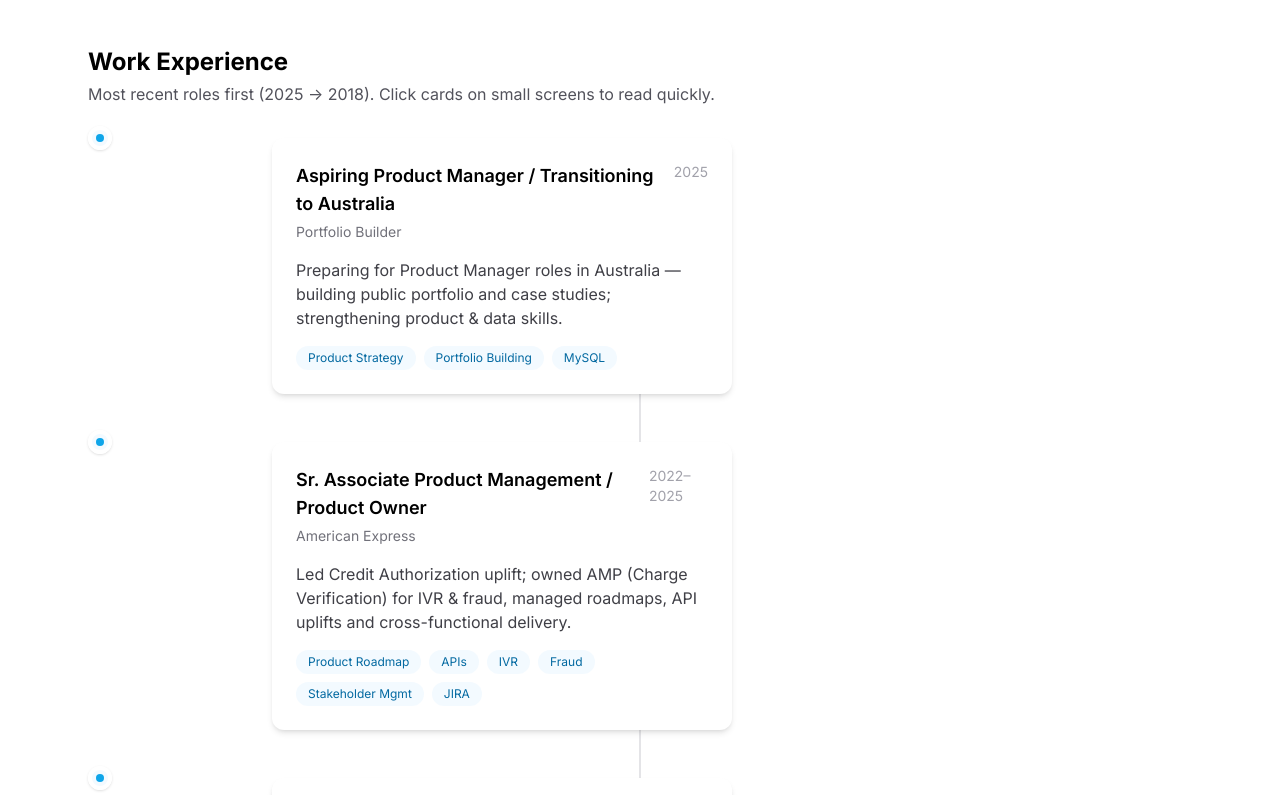
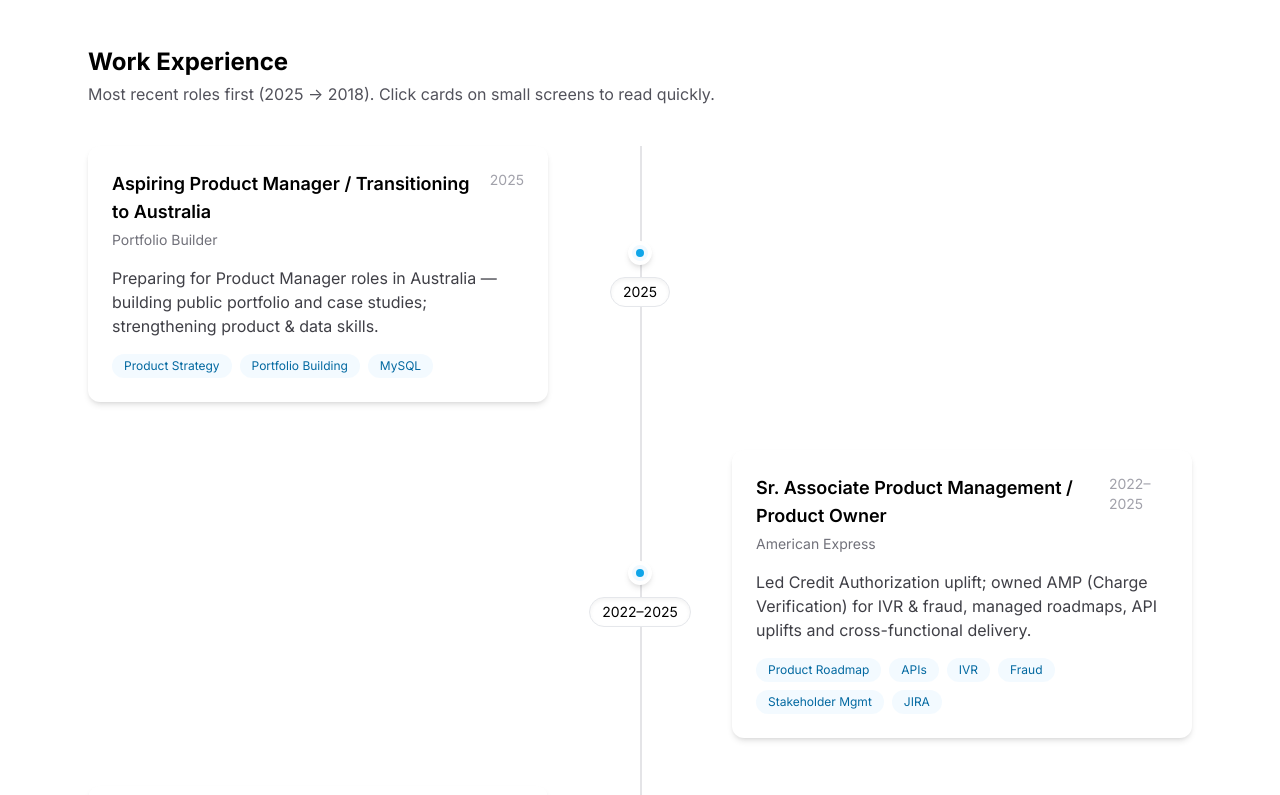
Before and after one commit to meenakshiv-pixel/meenakshi-portfolio, a Next.js app: page / in a window 1280 px wide. Shown: the part 1265-2060 px from the top of the page. Built offline with nearby package versions, Linux system fonts and the light colour scheme.

Commit message:
Fix timeline center alignment + alternate cards layout

```diff
--- a/pages/index.js
+++ b/pages/index.js
@@ -1,7 +1,4 @@
 // pages/index.js
-// Full single-file Next.js page for Meenakshi Verma portfolio
-// Timeline stacking fix: vertical line sits behind cards; cards & markers are above.
-
 import Head from "next/head";
 import React, { useState, useEffect } from "react";
 
@@ -41,12 +38,13 @@ const PROJECTS = [
     summary:
       "Delivered automation and UX improvements that increased adoption of digital tools and saved significant manual effort.",
     tags: ["Automation", "UX", "SQL"],
-    caseStudy: null, // no case study link
+    caseStudy: null,
   },
 ];
 
 const TIMELINE = [
   {
+    id: "t2025",
     year: 2025,
     title: "Aspiring Product Manager / Transitioning to Australia",
     org: "Portfolio Builder",
@@ -55,6 +53,7 @@ const TIMELINE = [
     skills: ["Product Strategy", "Portfolio Building", "MySQL"],
   },
   {
+    id: "t2022",
     year: "2022–2025",
     title: "Sr. Associate Product Management / Product Owner",
     org: "American Express",
@@ -63,6 +62,7 @@ const TIMELINE = [
     skills: ["Product Roadmap", "APIs", "IVR", "Fraud", "Stakeholder Mgmt", "JIRA"],
   },
   {
+    id: "t2021",
     year: 2021,
     title: "Assistant Product Specialist",
     org: "Ramboll",
@@ -71,6 +71,7 @@ const TIMELINE = [
     skills: ["Automation", "UX", "SQL"],
   },
   {
+    id: "t2018",
     year: "2018–2021",
     title: "Business Analyst — Warranty Excellence Monitor",
     org: "ATCS Inc",
@@ -99,6 +100,7 @@ const SKILLS = [
 
 export default function Index() {
   const [mobileNavOpen, setMobileNavOpen] = useState(false);
+
   useEffect(() => {
     const handler = (e) => {
       if (e.target.tagName === "A" && e.target.hash) {
@@ -118,31 +120,21 @@ export default function Index() {
     <>
       <Head>
         <title>Meenakshi Verma — Product Portfolio</title>
-        <meta
-          name="description"
-          content="Portfolio of Meenakshi Verma — Product Owner & aspiring Product Manager."
-        />
+        <meta name="description" content="Portfolio of Meenakshi Verma — Product Owner & aspiring Product Manager." />
         <link rel="preconnect" href="https://fonts.googleapis.com" />
         <link rel="preconnect" href="https://fonts.gstatic.com" crossOrigin="" />
-        <link
-          href="https://fonts.googleapis.com/css2?family=Inter:wght@300;400;600;700;800&display=swap"
-          rel="stylesheet"
-        />
+        <link href="https://fonts.googleapis.com/css2?family=Inter:wght@300;400;600;700;800&display=swap" rel="stylesheet" />
         <style>{`html { font-family: Inter, ui-sans-serif, system-ui, -apple-system, "Segoe UI", Roboto, "Helvetica Neue", Arial; }`}</style>
       </Head>
 
       <div className="min-h-screen bg-white">
         {/* NAV */}
-        <nav className="sticky top-0 z-40 bg-white/80 backdrop-blur border-b">
+        <nav className="sticky top-0 z-40 bg-white/90 backdrop-blur border-b">
           <div className="max-w-6xl mx-auto px-6">
             <div className="flex items-center justify-between h-14">
               <div className="flex items-center gap-4">
-                <a href="#about" className="font-semibold text-lg">
-                  {CONTACT.name}
-                </a>
-                <span className="text-sm text-zinc-500 hidden sm:inline">
-                  — {CONTACT.title}
-                </span>
+                <a href="#about" className="font-semibold text-lg">{CONTACT.name}</a>
+                <span className="text-sm text-zinc-500 hidden sm:inline">— {CONTACT.title}</span>
               </div>
 
               {/* Desktop menu */}
@@ -155,13 +147,9 @@ export default function Index() {
                 <a href="#contact" className="text-sm hover:underline px-2 py-1 rounded">Contact</a>
               </div>
 
-              {/* Mobile menu toggle */}
+              {/* mobile toggle */}
               <div className="md:hidden">
-                <button
-                  aria-label="Toggle menu"
-                  onClick={() => setMobileNavOpen((s) => !s)}
-                  className="p-2 rounded-md hover:bg-zinc-100"
-                >
+                <button aria-label="Toggle menu" onClick={() => setMobileNavOpen((s) => !s)} className="p-2 rounded-md hover:bg-zinc-100">
                   <svg width="20" height="20" viewBox="0 0 24 24" fill="none">
                     <path d="M4 6h16M4 12h16M4 18h16" stroke="#111827" strokeWidth="1.5" strokeLinecap="round" strokeLinejoin="round"/>
                   </svg>
@@ -170,7 +158,6 @@ export default function Index() {
             </div>
           </div>
 
-          {/* Mobile menu (vertical) */}
           {mobileNavOpen && (
             <div className="md:hidden border-t bg-white/95">
               <div className="px-6 py-4 flex flex-col gap-2">
@@ -191,15 +178,7 @@ export default function Index() {
             <div className="rounded-xl bg-white shadow-lg p-8 md:p-12 -mt-6">
               <div className="flex flex-col md:flex-row items-center gap-8">
                 <div className="flex-shrink-0">
-                  <img
-                    src="/profile.jpg"
-                    alt="Profile"
-                    onError={(e) => {
-                      e.currentTarget.onerror = null;
-                      e.currentTarget.src = "/profile.png";
-                    }}
-                    className="w-36 h-36 rounded-full object-cover shadow-md ring-4 ring-white"
-                  />
+                  <img src="/profile.jpg" alt="Profile" onError={(e)=>{e.currentTarget.onerror=null; e.currentTarget.src='/profile.png'}} className="w-36 h-36 rounded-full object-cover shadow-md ring-4 ring-white"/>
                 </div>
 
                 <div className="flex-1">
@@ -212,51 +191,21 @@ export default function Index() {
                   </p>
 
                   <div className="mt-6 flex flex-wrap gap-3">
-                    <a
-                      href={CONTACT.resume}
-                      className="inline-block px-4 py-2 bg-indigo-600 text-white rounded-lg shadow hover:bg-indigo-700"
-                      target="_blank"
-                      rel="noreferrer"
-                    >
-                      Download Resume
-                    </a>
-                    <a
-                      href={CONTACT.linkedin}
-                      className="inline-block px-4 py-2 border rounded-lg hover:bg-zinc-50"
-                      target="_blank"
-                      rel="noreferrer"
-                    >
-                      LinkedIn
-                    </a>
-                    <a
-                      href={`mailto:${CONTACT.email}`}
-                      className="inline-block px-4 py-2 border rounded-lg hover:bg-zinc-50"
-                    >
-                      Email
-                    </a>
+                    <a href={CONTACT.resume} className="inline-block px-4 py-2 bg-indigo-600 text-white rounded-lg shadow hover:bg-indigo-700" target="_blank" rel="noreferrer">Download Resume</a>
+                    <a href={CONTACT.linkedin} className="inline-block px-4 py-2 border rounded-lg hover:bg-zinc-50" target="_blank" rel="noreferrer">LinkedIn</a>
+                    <a href={`mailto:${CONTACT.email}`} className="inline-block px-4 py-2 border rounded-lg hover:bg-zinc-50">Email</a>
                   </div>
 
                   <div className="mt-6 grid grid-cols-2 md:grid-cols-4 gap-6 text-sm text-zinc-600">
-                    <div>
-                      <div className="text-xs">Years experience</div>
-                      <div className="font-semibold">8+</div>
-                    </div>
-                    <div>
-                      <div className="text-xs">Focus</div>
-                      <div className="font-semibold">Product Strategy</div>
-                    </div>
-                    <div>
-                      <div className="text-xs">Strength</div>
-                      <div className="font-semibold">Execution & Delivery</div>
-                    </div>
-                    <div>
-                      <div className="text-xs">Tools</div>
-                      <div className="font-semibold">JIRA, Visio, Tableau</div>
-                    </div>
+                    <div><div className="text-xs">Years experience</div><div className="font-semibold">8+</div></div>
+                    <div><div className="text-xs">Focus</div><div className="font-semibold">Product Strategy</div></div>
+                    <div><div className="text-xs">Strength</div><div className="font-semibold">Execution & Delivery</div></div>
+                    <div><div className="text-xs">Tools</div><div className="font-semibold">JIRA, Visio, Tableau</div></div>
                   </div>
                 </div>
               </div>
             </div>
+
             <div className="mt-6 overflow-hidden" aria-hidden>
               <svg viewBox="0 0 1200 60" className="w-full h-14" preserveAspectRatio="none">
                 <path d="M0,20 C300,70 900,-20 1200,30 L1200,60 L0,60 Z" fill="#f1fbff" />
@@ -274,22 +223,16 @@ export default function Index() {
                 {PROJECTS.map((p) => (
                   <div key={p.id} className="p-6 bg-white/5 rounded-2xl border border-white/10">
                     <h3 className="text-lg font-semibold">{p.title}</h3>
-                    <p className="mt-1 text-sm text-white/80">
-                      <strong>Role:</strong> {p.role}
-                    </p>
+                    <p className="mt-1 text-sm text-white/80"><strong>Role:</strong> {p.role}</p>
                     <p className="mt-4 text-white/80">{p.summary}</p>
 
                     <div className="mt-4 flex flex-wrap gap-2">
-                      {p.tags.map((t) => (
-                        <span key={t} className="text-xs bg-white/10 py-1 px-3 rounded-full">{t}</span>
-                      ))}
+                      {p.tags.map((t) => <span key={t} className="text-xs bg-white/10 py-1 px-3 rounded-full">{t}</span>)}
                     </div>
 
                     <div className="mt-4">
                       {p.caseStudy ? (
-                        <a href={p.caseStudy} className="inline-flex items-center text-sm text-sky-200 hover:underline">
-                          View case study →
-                        </a>
+                        <a href={p.caseStudy} className="inline-flex items-center text-sm text-sky-200 hover:underline">View case study →</a>
                       ) : (
                         <span className="inline-flex items-center text-sm text-white/60">Case study not available</span>
                       )}
@@ -300,38 +243,36 @@ export default function Index() {
             </div>
           </section>
 
-          {/* EXPERIENCE / TIMELINE (FIXED stacking) */}
+          {/* WORK EXPERIENCE / TIMELINE (center line, alternate cards) */}
           <section id="experience" className="mt-12">
             <h2 className="text-2xl font-bold">Work Experience</h2>
             <p className="mt-1 text-zinc-600">Most recent roles first (2025 → 2018). Click cards on small screens to read quickly.</p>
 
-            <div className="relative mt-8">
-              {/* vertical centre line - behind content (z-0) */}
-              <div className="absolute left-1/2 transform -translate-x-1/2 h-full z-0 pointer-events-none">
-                <div className="w-0.5 bg-zinc-200 h-full mx-auto" />
+            <div className="relative mt-10">
+              {/* vertical center line, behind content */}
+              <div className="absolute left-1/2 transform -translate-x-1/2 top-0 bottom-0 w-0 z-0 pointer-events-none">
+                <div className="mx-auto w-0.5 h-full bg-zinc-200" />
               </div>
 
               <div className="space-y-12">
-                {TIMELINE.map((t, idx) => {
-                  const isLeft = idx % 2 === 0;
+                {TIMELINE.map((item, index) => {
+                  const leftCard = index % 2 === 0;
                   return (
-                    <div key={t.year} className="md:flex md:items-start md:justify-between relative">
-                      {/* left side */}
-                      <div className={`md:w-5/12 ${isLeft ? "md:order-1" : "md:order-2"}`}>
-                        {isLeft ? (
+                    <div key={item.id} className="md:flex md:items-center md:justify-between relative">
+                      {/* LEFT COLUMN */}
+                      <div className="md:w-5/12">
+                        {leftCard ? (
                           <article className="bg-white rounded-xl p-6 shadow-md relative z-10">
                             <div className="flex justify-between items-start">
                               <div>
-                                <h3 className="text-lg font-semibold">{t.title}</h3>
-                                <div className="text-sm text-zinc-500 mt-1">{t.org}</div>
+                                <h3 className="text-lg font-semibold">{item.title}</h3>
+                                <div className="text-sm text-zinc-500 mt-1">{item.org}</div>
                               </div>
-                              <div className="text-sm text-zinc-400">{t.year}</div>
+                              <div className="text-sm text-zinc-400 hidden md:block">{item.year}</div>
                             </div>
-                            <p className="mt-4 text-zinc-700">{t.blurb}</p>
+                            <p className="mt-4 text-zinc-700">{item.blurb}</p>
                             <div className="mt-4 flex flex-wrap gap-2">
-                              {t.skills.map((s) => (
-                                <span key={s} className="text-xs bg-sky-50/80 text-sky-700 px-3 py-1 rounded-full">{s}</span>
-                              ))}
+                              {item.skills.map((s) => <span key={s} className="text-xs bg-sky-50/80 text-sky-700 px-3 py-1 rounded-full">{s}</span>)}
                             </div>
                           </article>
                         ) : (
@@ -339,53 +280,53 @@ export default function Index() {
                         )}
                       </div>
 
-                      {/* centre marker (above line) */}
-                      <div className="md:w-2/12 flex justify-center relative z-20">
-                        <div className="absolute -left-3 md:left-0 -top-3">
-                          <div className="w-6 h-6 rounded-full border-4 border-white bg-sky-50/80 flex items-center justify-center shadow z-20">
-                            <div className="w-2 h-2 rounded-full bg-sky-500" />
-                          </div>
+                      {/* CENTER COLUMN with marker and year badge */}
+                      <div className="md:w-2/12 flex flex-col items-center z-20">
+                        {/* marker (circle) centered vertically via items-center on parent */}
+                        <div className="w-6 h-6 rounded-full border-4 border-white bg-sky-50 flex items-center justify-center shadow-md">
+                          <div className="w-2 h-2 rounded-full bg-sky-500" />
+                        </div>
+
+                        {/* year badge — hidden on mobile inside cards; on md show near marker */}
+                        <div className="mt-3 hidden md:block">
+                          <div className="text-sm bg-white px-3 py-1 rounded-full shadow-inner border">{item.year}</div>
                         </div>
                       </div>
 
-                      {/* right side */}
-                      <div className={`md:w-5/12 ${isLeft ? "md:order-3" : "md:order-1"}`}>
-                        {isLeft ? (
+                      {/* RIGHT COLUMN */}
+                      <div className="md:w-5/12">
+                        {leftCard ? (
                           <div className="hidden md:block" />
                         ) : (
                           <article className="bg-white rounded-xl p-6 shadow-md relative z-10">
                             <div className="flex justify-between items-start">
                               <div>
-                                <h3 className="text-lg font-semibold">{t.title}</h3>
-                                <div className="text-sm text-zinc-500 mt-1">{t.org}</div>
+                                <h3 className="text-lg font-semibold">{item.title}</h3>
+                                <div className="text-sm text-zinc-500 mt-1">{item.org}</div>
                               </div>
-                              <div className="text-sm text-zinc-400">{t.year}</div>
+                              <div className="text-sm text-zinc-400 hidden md:block">{item.year}</div>
                             </div>
-                            <p className="mt-4 text-zinc-700">{t.blurb}</p>
+                            <p className="mt-4 text-zinc-700">{item.blurb}</p>
                             <div className="mt-4 flex flex-wrap gap-2">
-                              {t.skills.map((s) => (
-                                <span key={s} className="text-xs bg-sky-50/80 text-sky-700 px-3 py-1 rounded-full">{s}</span>
-                              ))}
+                              {item.skills.map((s) => <span key={s} className="text-xs bg-sky-50/80 text-sky-700 px-3 py-1 rounded-full">{s}</span>)}
                             </div>
                           </article>
                         )}
                       </div>
 
-                      {/* stacked fallback for small screens (cards above the line) */}
+                      {/* Mobile stacked card fallback (shown on md:hidden) */}
                       <div className="md:hidden mt-4 relative z-10">
                         <article className="bg-white rounded-xl p-6 shadow-md">
                           <div className="flex justify-between items-start">
                             <div>
-                              <h3 className="text-lg font-semibold">{t.title}</h3>
-                              <div className="text-sm text-zinc-500 mt-1">{t.org}</div>
+                              <h3 className="text-lg font-semibold">{item.title}</h3>
+                              <div className="text-sm text-zinc-500 mt-1">{item.org}</div>
                             </div>
-                            <div className="text-sm text-zinc-400">{t.year}</div>
+                            <div className="text-sm text-zinc-400">{item.year}</div>
                           </div>
-                          <p className="mt-4 text-zinc-700">{t.blurb}</p>
+                          <p className="mt-4 text-zinc-700">{item.blurb}</p>
                           <div className="mt-4 flex flex-wrap gap-2">
-                            {t.skills.map((s) => (
-                              <span key={s} className="text-xs bg-sky-50/80 text-sky-700 px-3 py-1 rounded-full">{s}</span>
-                            ))}
+                            {item.skills.map((s) => <span key={s} className="text-xs bg-sky-50/80 text-sky-700 px-3 py-1 rounded-full">{s}</span>)}
                           </div>
                         </article>
                       </div>
@@ -396,26 +337,22 @@ export default function Index() {
             </div>
           </section>
 
-          {/* SKILLS + EDUCATION + CERTS */}
+          {/* SKILLS / EDUCATION / CERTIFICATIONS */}
           <section id="skills" className="mt-12">
             <h2 className="text-2xl font-bold">Skills</h2>
             <p className="mt-1 text-zinc-600">Tools, techniques and areas I use frequently.</p>
 
-            <div className="mt-6 grid gap-4">
+            <div className="mt-6 grid gap-6">
               <div className="grid grid-cols-2 sm:grid-cols-3 md:grid-cols-4 gap-4">
                 {SKILLS.map((s) => (
-                  <div
-                    key={s.id}
-                    className="flex items-center gap-3 p-3 rounded-lg bg-sky-50 hover:-translate-y-1 transition transform shadow-sm"
-                    title={s.name}
-                  >
+                  <div key={s.id} className="flex items-center gap-3 p-3 rounded-lg bg-sky-50 hover:-translate-y-1 transition transform shadow-sm" title={s.name}>
                     <div className="text-xl">{s.icon}</div>
                     <div className="text-sm font-medium text-sky-900">{s.name}</div>
                   </div>
                 ))}
               </div>
 
-              <div id="education" className="mt-8">
+              <div id="education" className="mt-6">
                 <h3 className="text-xl font-semibold">Education</h3>
                 <div className="mt-4 space-y-4">
                   <div className="bg-white rounded-lg p-4 shadow-sm border">
@@ -449,7 +386,7 @@ export default function Index() {
                 </div>
               </div>
 
-              <div id="certifications" className="mt-8">
+              <div id="certifications" className="mt-6">
                 <h3 className="text-xl font-semibold">Certifications</h3>
                 <p className="text-sm text-zinc-600 mt-1">Click to view certificate (PDF/image).</p>
 
@@ -459,11 +396,7 @@ export default function Index() {
                       <div className="font-semibold">Certified Scrum Master (CSM) — Scrum Alliance</div>
                       <div className="text-sm text-zinc-500">Issued: 2020</div>
                     </div>
-                    <div>
-                      <a href="/certs/CSM.pdf" target="_blank" rel="noreferrer" className="text-sky-600 hover:underline">
-                        View Certificate →
-                      </a>
-                    </div>
+                    <div><a href="/certs/CSM.pdf" target="_blank" rel="noreferrer" className="text-sky-600 hover:underline">View Certificate →</a></div>
                   </div>
 
                   <div className="bg-white rounded-lg p-4 shadow-sm border flex items-center justify-between">
@@ -471,11 +404,7 @@ export default function Index() {
                       <div className="font-semibold">SAFe® Product Owner/Product Manager (POPM)</div>
                       <div className="text-sm text-zinc-500">Issued: Jan 2024</div>
                     </div>
-                    <div>
-                      <a href="/certs/POPM.jpeg" target="_blank" rel="noreferrer" className="text-sky-600 hover:underline">
-                        View Certificate →
-                      </a>
-                    </div>
+                    <div><a href="/certs/POPM.jpeg" target="_blank" rel="noreferrer" className="text-sky-600 hover:underline">View Certificate →</a></div>
                   </div>
 
                   <div className="bg-white rounded-lg p-4 shadow-sm border flex items-center justify-between">
@@ -483,11 +412,7 @@ export default function Index() {
                       <div className="font-semibold">Harvard Leadership Edge</div>
                       <div className="text-sm text-zinc-500">Issued: Oct 2023</div>
                     </div>
-                    <div>
-                      <a href="/certs/Harvard_Leadership.jpeg" target="_blank" rel="noreferrer" className="text-sky-600 hover:underline">
-                        View Certificate →
-                      </a>
-                    </div>
+                    <div><a href="/certs/Harvard_Leadership.jpeg" target="_blank" rel="noreferrer" className="text-sky-600 hover:underline">View Certificate →</a></div>
                   </div>
                 </div>
               </div>
```
